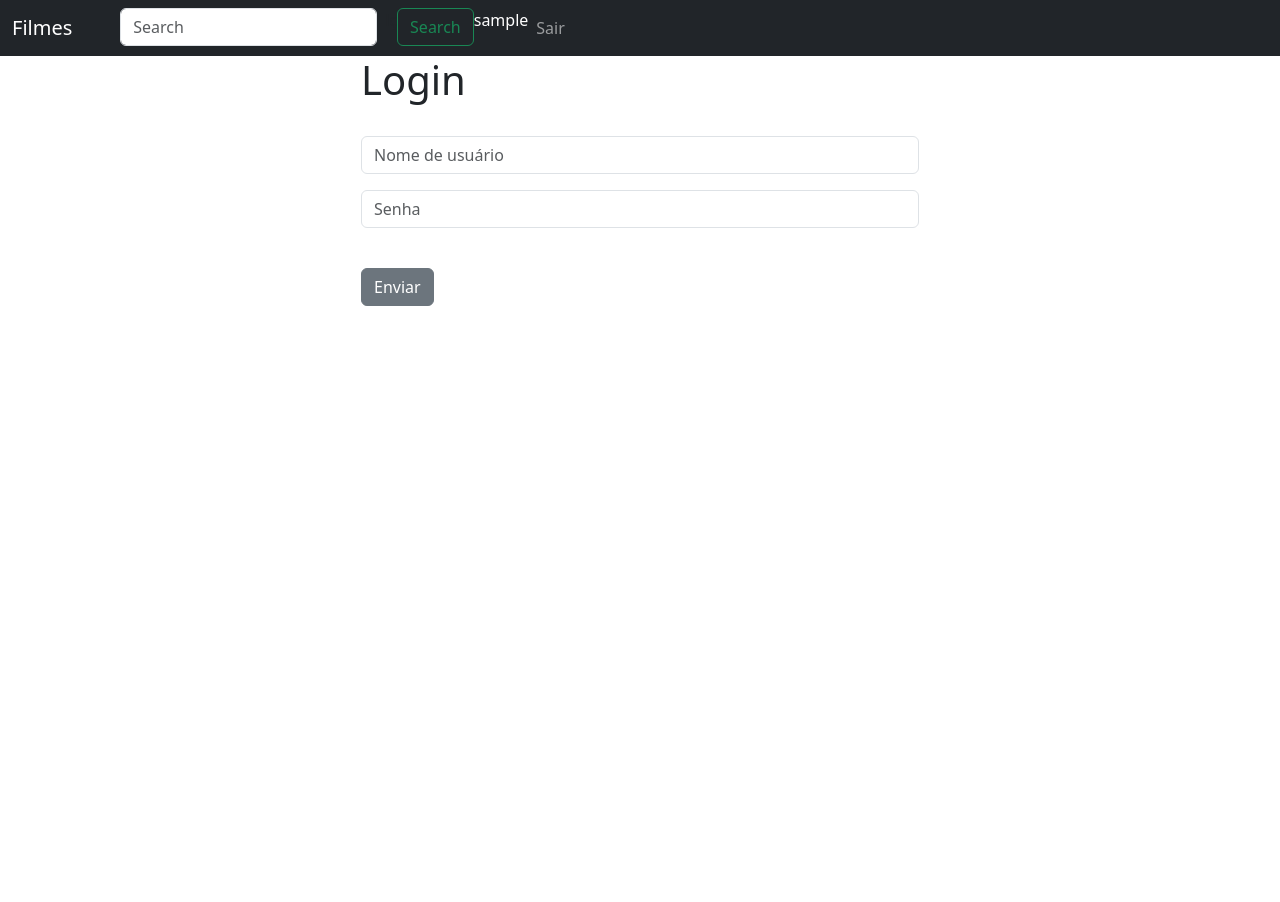
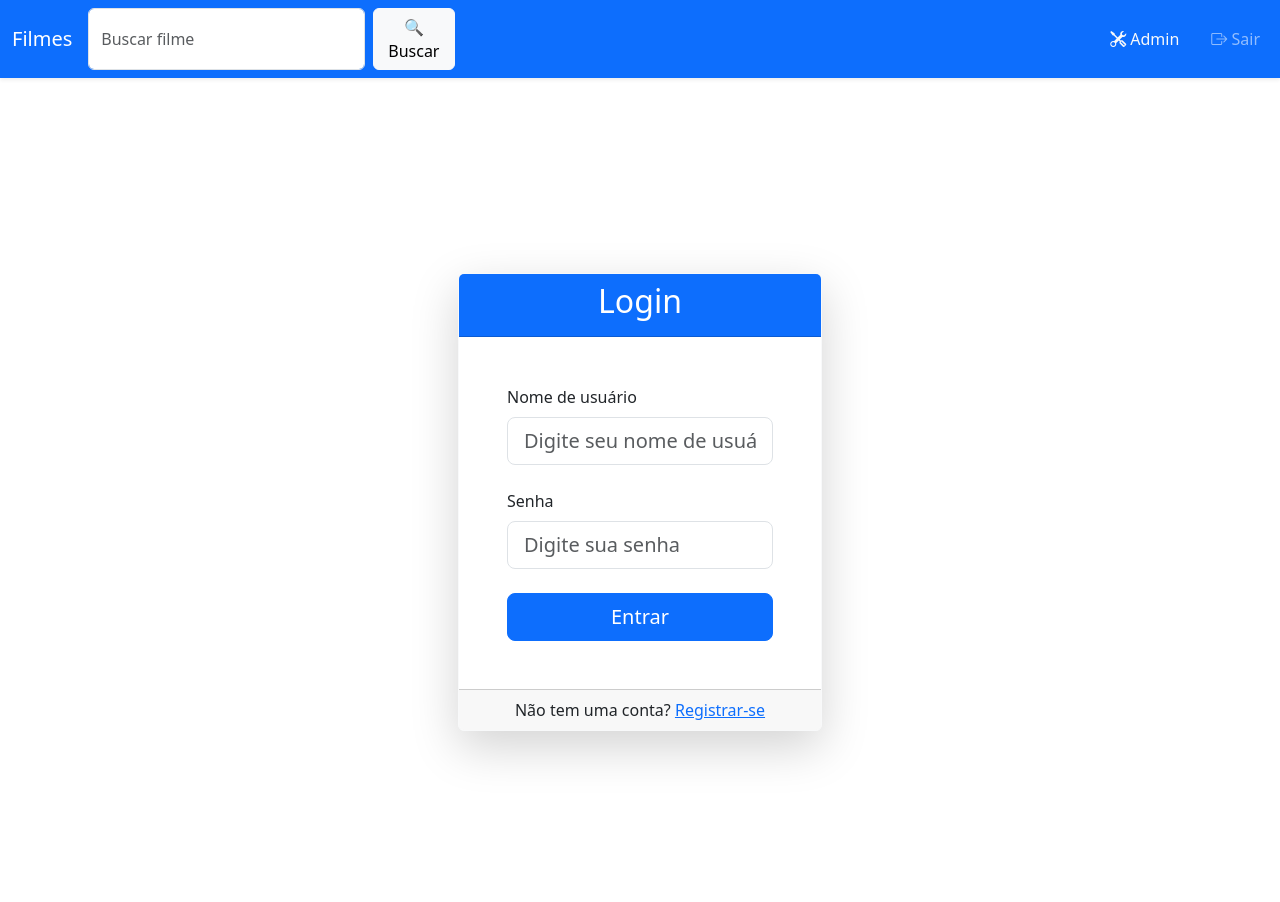
Before and after one commit to Programacao-Web-Django/Movie-Website, a Django app: page /login/ in a window 1280 px wide. Before the commit the page ends 306 px from the top, so only its background shows below. Run offline with Django 5.2, Linux system fonts and the light colour scheme; the visitor is signed in with stand-in values (Sample User, id 1).

Commit message:
Estilizado

```diff
--- a/website/templates/base.html
+++ b/website/templates/base.html
@@ -9,18 +9,26 @@
   <body>
     {% include 'navbar.html' %}
 
-    <div class = 'container'>
+    <div class="container mt-4">
         {% if messages %}
+          <div class="row">
             {% for message in messages %}
+            <div class="col-12">
               <div class="alert alert-warning alert-dismissible fade show" role="alert">
                 {{ message }}
                 <button type="button" class="btn-close" data-bs-dismiss="alert" aria-label="Close"></button>
               </div>
+            </div>
             {% endfor %}
+          </div>
         {% endif %}
 
+        <div class="row">
+          <div class="col-12">
             {% block content %}
             {% endblock %}
+          </div>
+        </div>
     </div>
 
     <script src="https://cdn.jsdelivr.net/npm/bootstrap@5.3.3/dist/js/bootstrap.bundle.min.js" integrity="sha384-YvpcrYf0tY3lHB60NNkmXc5s9fDVZLESaAA55NDzOxhy9GkcIdslK1eN7N6jIeHz" crossorigin="anonymous"></script>
--- a/website/templates/login.html
+++ b/website/templates/login.html
@@ -1,19 +1,32 @@
 {% extends 'base.html' %}
 
 {% block content %}
-<div class="col-md-6 offset-md-3">
-    <h1>Login</h1>
-    <br/>
-    <form method="post" action="{% url 'login' %}">
-        {% csrf_token %}
-        <div class="mb-3">
-            <input type="text" class="form-control" name="username" placeholder="Nome de usuário" required>
+<div class="container d-flex justify-content-center align-items-center min-vh-100">
+    <div class="col-md-8 col-lg-6 col-xl-4">
+        <div class="card shadow-lg border-light">
+            <div class="card-header bg-primary text-white text-center">
+                <h2>Login</h2>
+            </div>
+            <div class="card-body p-5">
+                <form method="post" action="{% url 'login' %}">
+                    {% csrf_token %}
+                    <div class="mb-4">
+                        <label for="username" class="form-label">Nome de usuário</label>
+                        <input type="text" class="form-control form-control-lg" id="username" name="username" placeholder="Digite seu nome de usuário" required>
+                    </div>
+                    <div class="mb-4">
+                        <label for="password" class="form-label">Senha</label>
+                        <input type="password" class="form-control form-control-lg" id="password" name="password" placeholder="Digite sua senha" required>
+                    </div>
+                    <div class="d-grid">
+                        <button type="submit" class="btn btn-primary btn-lg">Entrar</button>
+                    </div>
+                </form>
+            </div>
+            <div class="card-footer text-center">
+                <p class="mb-0">Não tem uma conta? <a href="{% url 'register' %}" class="text-primary">Registrar-se</a></p>
+            </div>
         </div>
-        <div class="mb-3">
-            <input type="password" class="form-control" name="password" placeholder="Senha" required>
-        </div>
-        <br/>
-        <button type="submit" class="btn btn-secondary">Enviar</button>
-    </form>
+    </div>
 </div>
 {% endblock %}
--- a/website/templates/navbar.html
+++ b/website/templates/navbar.html
@@ -1,33 +1,77 @@
-<nav class="navbar navbar-expand-lg navbar-dark bg-dark">
+<!doctype html>
+<html lang="en">
+<head>
+    <meta charset="utf-8">
+    <meta name="viewport" content="width=device-width, initial-scale=1">
+    <title>Django Filmes</title>
+    <link href="https://cdn.jsdelivr.net/npm/bootstrap@5.3.3/dist/css/bootstrap.min.css" rel="stylesheet" integrity="sha384-QWTKZyjpPEjISv5WaRU9OFeRpok6YctnYmDr5pNlyT2bRjXh0JMhjY6hW+ALEwIH" crossorigin="anonymous">
+    <link rel="stylesheet" href="https://cdnjs.cloudflare.com/ajax/libs/bootstrap-icons/1.10.5/font/bootstrap-icons.min.css">
+    <style>
+        .nav-link {
+            transition: all 0.3s ease;
+        }
+        .nav-link:hover {
+            background-color: #ffffff;
+            color: #000000 !important;
+            border-radius: 5px;
+        }
+        .btn-outline-light:hover {
+            background-color: #ffffff;
+            color: #000000 !important;
+        }
+    </style>
+</head>
+<body>
+    <nav class="navbar navbar-expand-lg navbar-dark bg-primary shadow-sm">
         <div class="container-fluid">
-      <a class="navbar-brand" href="{% url 'home' %}">Filmes</a>
+            <a class="navbar-brand" href="{% url 'home' %}">
+                Filmes
+            </a>
             <button class="navbar-toggler" type="button" data-bs-toggle="collapse" data-bs-target="#navbarSupportedContent" aria-controls="navbarSupportedContent" aria-expanded="false" aria-label="Toggle navigation">
                 <span class="navbar-toggler-icon"></span>
             </button>
             <div class="collapse navbar-collapse" id="navbarSupportedContent">
                 <ul class="navbar-nav me-auto mb-2 mb-lg-0">
-
                     {% if user.is_authenticated %}
-
-          <ul><li><form action="{% url 'search_movie' %}" method="GET" class="d-flex" role="search">
-            <input name="q" value="{{query}}" class="form-control me-2" type="search" placeholder="Search" aria-label="Search">lç
-            <button class="btn btn-outline-success" type="submit">Search</button>
-          </form></li></ul>
-          <li style = "color: #ffff"> {{ user.username }}</li>
+                    <li class="nav-item me-3">
+                        <form action="{% url 'search_movie' %}" method="GET" class="d-flex" role="search">
+                            <input name="q" value="{{ query }}" class="form-control me-2" type="search" placeholder="Buscar filme" aria-label="Search">
+                            <button class="btn btn-light" type="submit">🔍 Buscar</button>
+                        </form>
+                    </li>
+                    {% endif %}
+                </ul>
+                <ul class="navbar-nav ms-auto mb-2 mb-lg-0">
+                    {% if user.is_authenticated %}
+                    {% if user.is_superuser %}
+                    <li class="nav-item me-3">
+                        <a class="nav-link text-light" href="{% url 'admin:index' %}">
+                            <i class="bi bi-tools"></i> Admin
+                        </a>
+                    </li>
+                    {% endif %}
                     <li class="nav-item">
-            <a class="nav-link" href="{% url 'logout' %}">Sair</a>
+                        <a class="nav-link btn btn-outline-light" href="{% url 'logout' %}">
+                            <i class="bi bi-box-arrow-right"></i> Sair
+                        </a>
                     </li>
-
                     {% else %}
-          <li class="nav-item">
-            <a class="nav-link" href="{% url 'register' %}">Registrar-se</a>
+                    <li class="nav-item me-2">
+                        <a class="nav-link btn btn-outline-light" href="{% url 'register' %}">
+                            <i class="bi bi-person-plus"></i> Registrar-se
+                        </a>
                     </li>
                     <li class="nav-item">
-            <a class="nav-link" href="{% url 'login' %}">Login</a>
+                        <a class="nav-link btn btn-outline-light" href="{% url 'login' %}">
+                            <i class="bi bi-person-circle"></i> Login
+                        </a>
                     </li>
                     {% endif %}
-
                 </ul>
             </div>
         </div>
     </nav>
+
+    <script src="https://cdn.jsdelivr.net/npm/bootstrap@5.3.3/dist/js/bootstrap.bundle.min.js" integrity="sha384-YvpcrYf0tY3lHB60NNkmXc5s9fDVZLESaAA55NDzOxhy9GkcIdslK1eN7N6jIeHz" crossorigin="anonymous"></script>
+</body>
+</html>
```
Also changed, not shown: website/templates/home.html (+15 -14 lines), website/templates/movie.html (+21 -14 lines), website/templates/register.html (+25 -16 lines), media/movie_covers/isca.jpg (added). Lines whose indentation alone changed are shown as unchanged.
